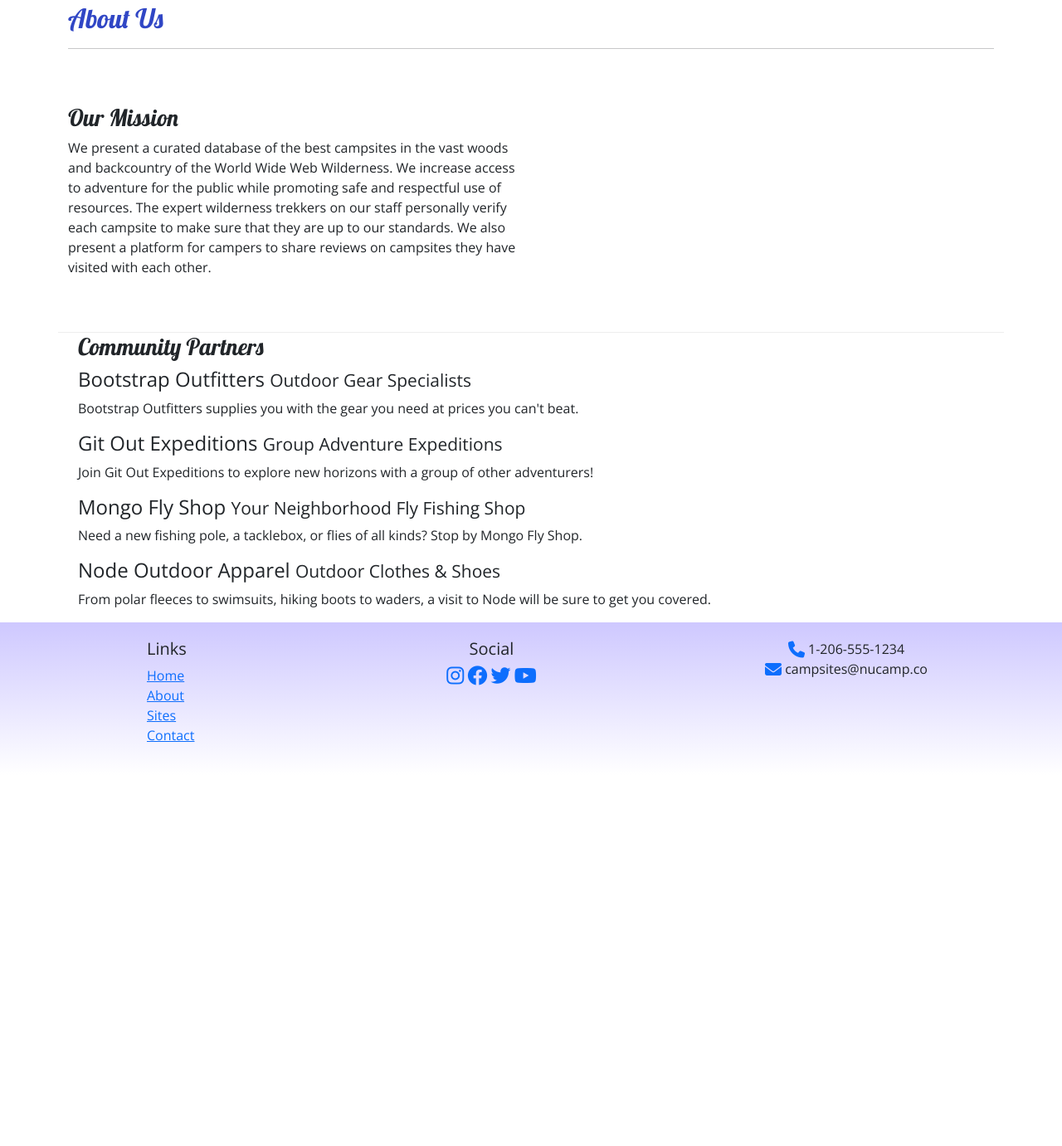
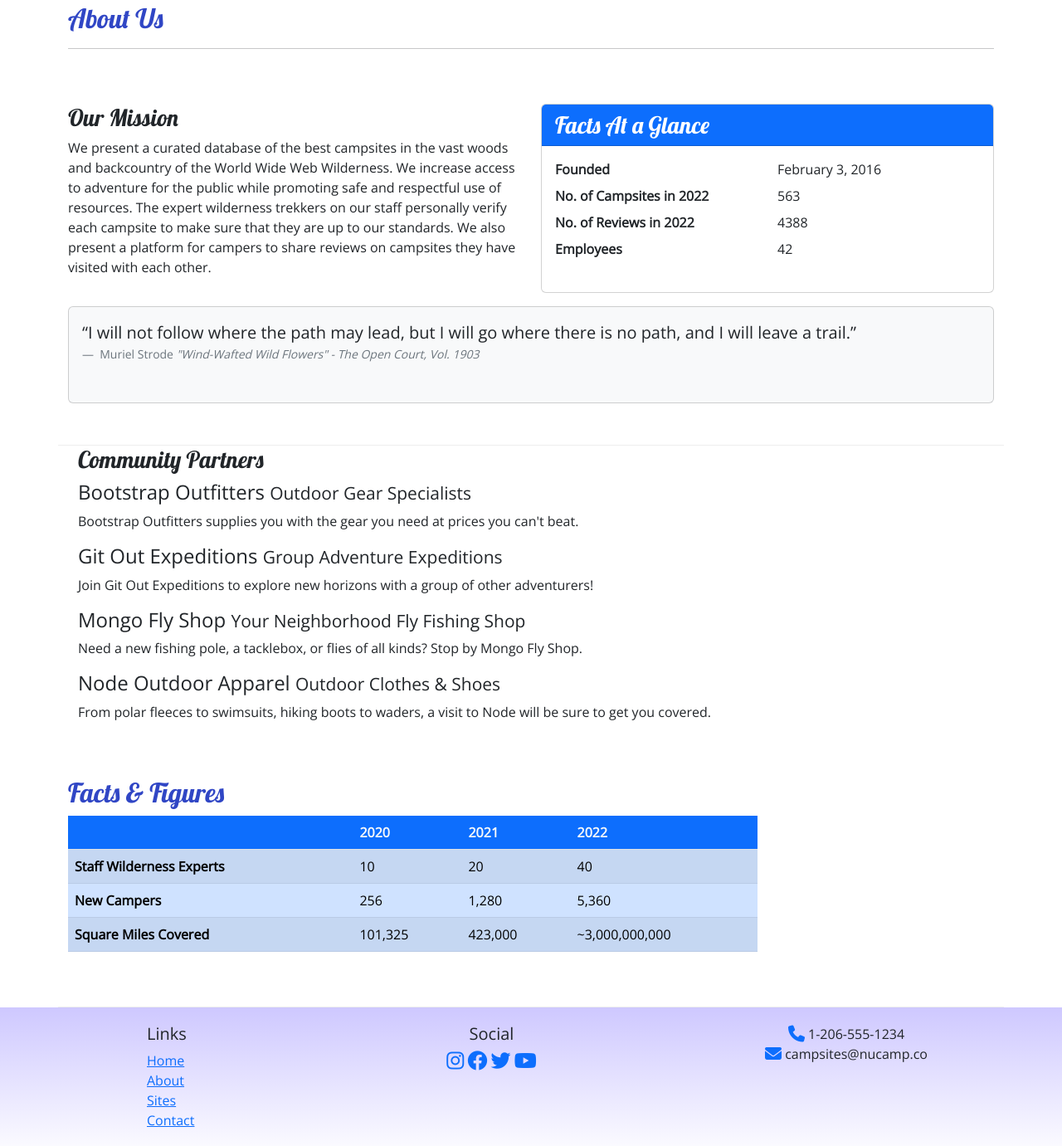
Before and after one commit to geenavandijk/nucamp-bootcamp, a plain HTML site: page aboutus.html in a window 1280 px wide. Shown: the part 255-1636 px from the top of the page at 83% size. Before the commit the page ends 1189 px from the top, so only its background shows below. Drawn offline with nearby package versions, Linux system fonts and the light colour scheme.

Commit message:
Tables and Cards.

```diff
--- a/aboutus.html
+++ b/aboutus.html
@@ -60,17 +60,47 @@
         </div>
 
         <section class="row row-content">
-            <div class="col col-sm-6">
+            <div class="col-sm-6">
                 <h3>Our Mission</h3>
-                <p>We present a curated database of the best campsites in the vast woods and backcountry of the World Wide Web Wilderness. We increase access
-                to adventure for the public while promoting safe and respectful use of resources. The expert wilderness trekkers on our staff personally verify each
-                campsite to make sure that they are up to our standards. We also present a platform for campers to share reviews on campsites they have visited
-                with each other.</p>
+                <p>We present a curated database of the best campsites in the vast woods and backcountry of the World
+                    Wide Web Wilderness. We increase access to adventure for the public while promoting safe and
+                    respectful use of resources. The expert wilderness trekkers on our staff personally verify each
+                    campsite to make sure that they are up to our standards. We also present a platform for campers to
+                    share reviews on campsites they have visited with each other.</p>
+            </div>
+            <div class="col-sm-6">
+                <div class="card">
+                    <h3 class="card-header bg-primary text-white">Facts At a Glance</h3>
+                    <div class="card-body">
+                        <dl class="row">
+                            <dt class="col-6">Founded</dt>
+                            <dd class="col-6">February 3, 2016</dd>
+                            <dt class="col-6">No. of Campsites in 2022</dt>
+                            <dd class="col-6">563</dd>
+                            <dt class="col-6">No. of Reviews in 2022</dt>
+                            <dd class="col-6">4388</dd>
+                            <dt class="col-6">Employees</dt>
+                            <dd class="col-6">42</dd>
+                        </dl>
+                    </div>
+                </div>
+            </div>
+            <div class="col">
+                <div class="card bg-light mt-3">
+                    <figure class="card-body">
+                        <blockquote class="blockquote">
+                            <q>I will not follow where the path may lead, but I will go where there is no path, and I will leave a trail.</q>
+                        </blockquote>
+                        <figcaption class="blockquote-footer">
+                            Muriel Strode <cite>"Wind-Wafted Wild Flowers" - The Open Court, Vol. 1903</cite>
+                        </figcaption>
+                   </figure>
+                </div>
             </div>
         </section>
 
         <section class="row container-fluid">
-            <div class="col col-12">
+            <div class="col-12">
                 <h3>Community Partners</h3>
                 <h4>Bootstrap Outfitters <small>Outdoor Gear Specialists</small></h4>
                 <p class="d-none d-sm-block">Bootstrap Outfitters supplies you with the gear you need at prices you can't beat.</p>
@@ -80,6 +110,44 @@
                 <p class="d-none d-sm-block">Need a new fishing pole, a tacklebox, or flies of all kinds? Stop by Mongo Fly Shop.</p>
                 <h4>Node Outdoor Apparel <small>Outdoor Clothes & Shoes</small></h4>
                 <p class="d-none d-sm-block">From polar fleeces to swimsuits, hiking boots to waders, a visit to Node will be sure to get you covered.</p>
+            </div>
+        </section>
+
+        <section class="row row-content">
+            <div class="col-sm-9">
+                <h2>Facts & Figures</h2>
+                <div class="table-responsive">
+                    <table class="table table-striped">
+                        <thead class="text-light bg-primary">
+                            <tr>
+                                <th></th>
+                                <th>2020</th>
+                                <th>2021</th>
+                                <th>2022</th>
+                            </tr>
+                        </thead>
+                        <tbody class="table-primary">
+                            <tr>
+                                <th>Staff Wilderness Experts</th>
+                                <td>10</td>
+                                <td>20</td>
+                                <td>40</td>
+                            </tr>
+                            <tr>
+                                <th>New Campers</th>
+                                <td>256</td>
+                                <td>1,280</td>
+                                <td>5,360</td>
+                            </tr>
+                            <tr>
+                                <th>Square Miles Covered</th>
+                                <td>101,325</td>
+                                <td>423,000</td>
+                                <td>~3,000,000,000</td>
+                            </tr>
+                        </tbody>
+                    </table>
+                </div>
             </div>
         </section>
     </main>
```
